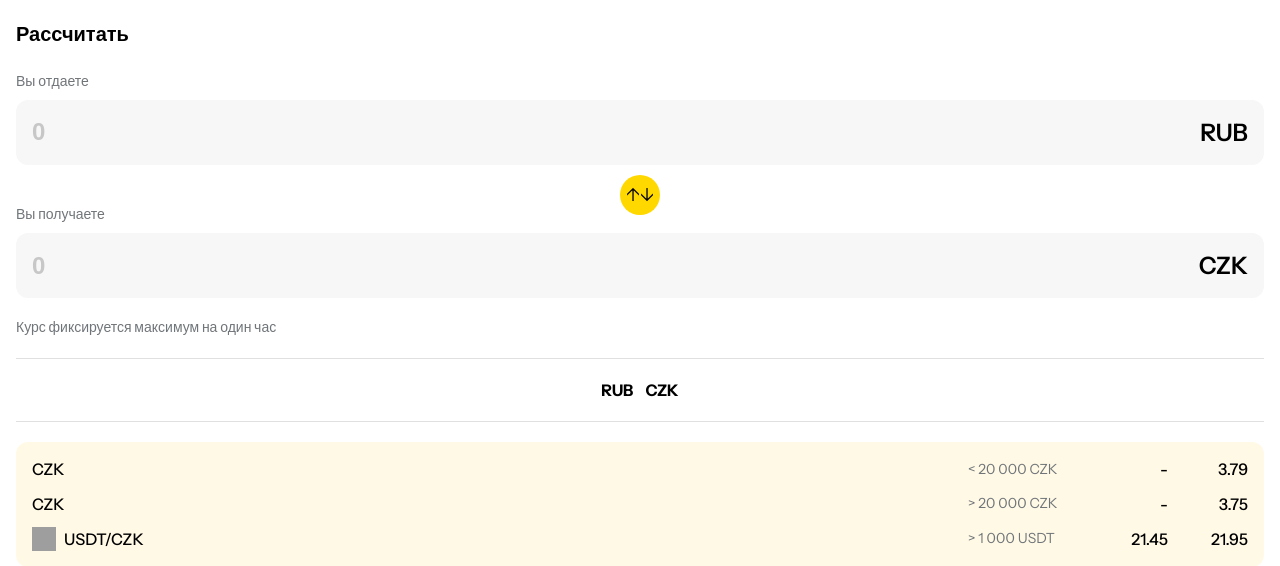
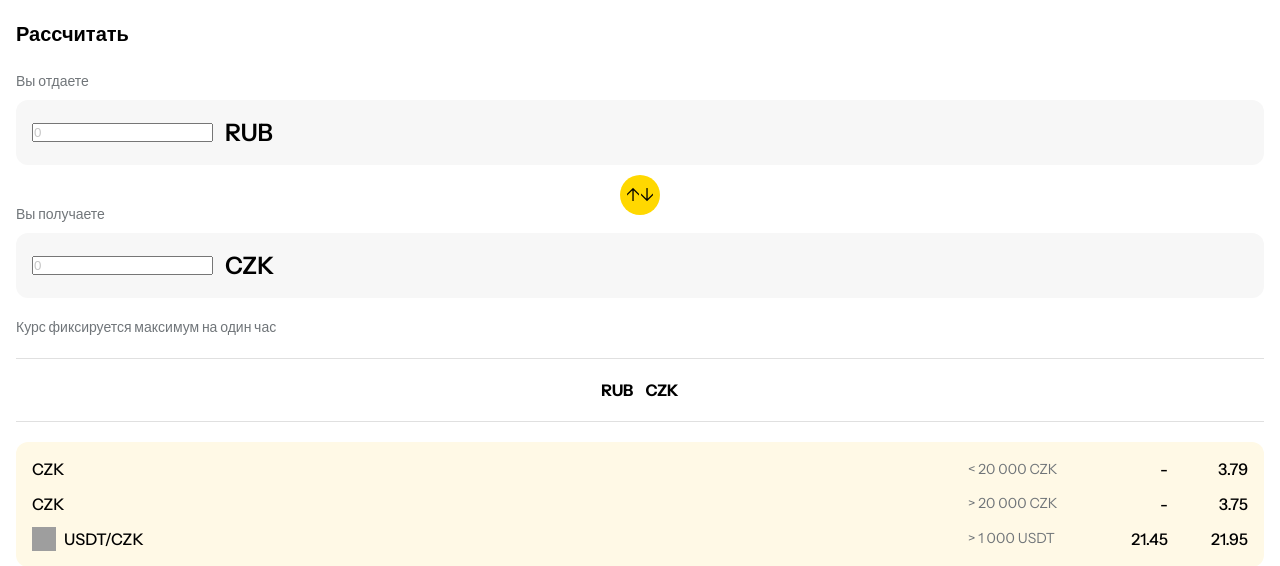
Before and after one commit to bibiboba1/converter, a Flask app: page / in a window 1280 px wide. Shown: the top 566 px of the page. Run offline with Flask 3, Linux system fonts and the light colour scheme; some libraries are stand-ins or nearby versions; grey boxes are pictures that could not be loaded.

Commit message:
Update style.css

```diff
--- a/static/style.css
+++ b/static/style.css
@@ -58,13 +58,11 @@ body {
 }
 
 .input-field input {
-  flex: 1;
-  border: none;
-  background: transparent;
-  font-size: 24px;
-  font-weight: 600;
-  outline: none;
-  width: 100%;
+  /* остальные стили */
+  -webkit-user-select: none;
+  -moz-user-select: none;
+  -ms-user-select: none;
+  user-select: none;
 }
 
 .input-field input::placeholder {
```
